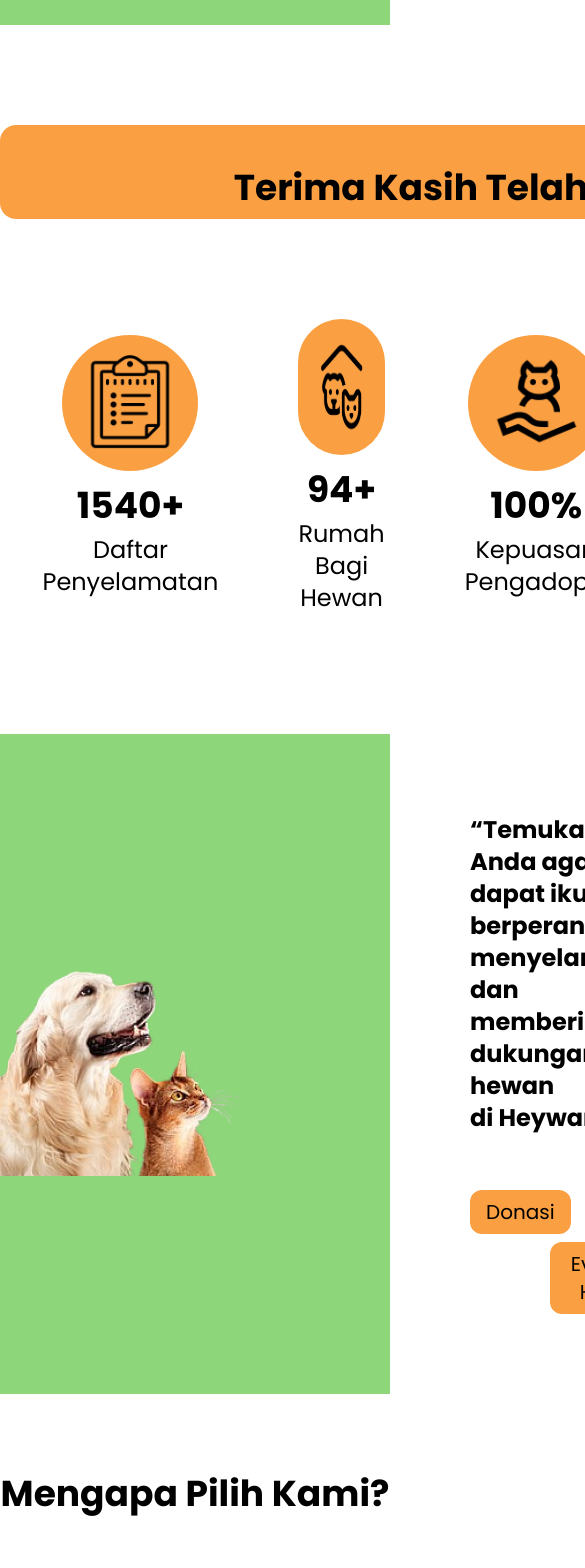
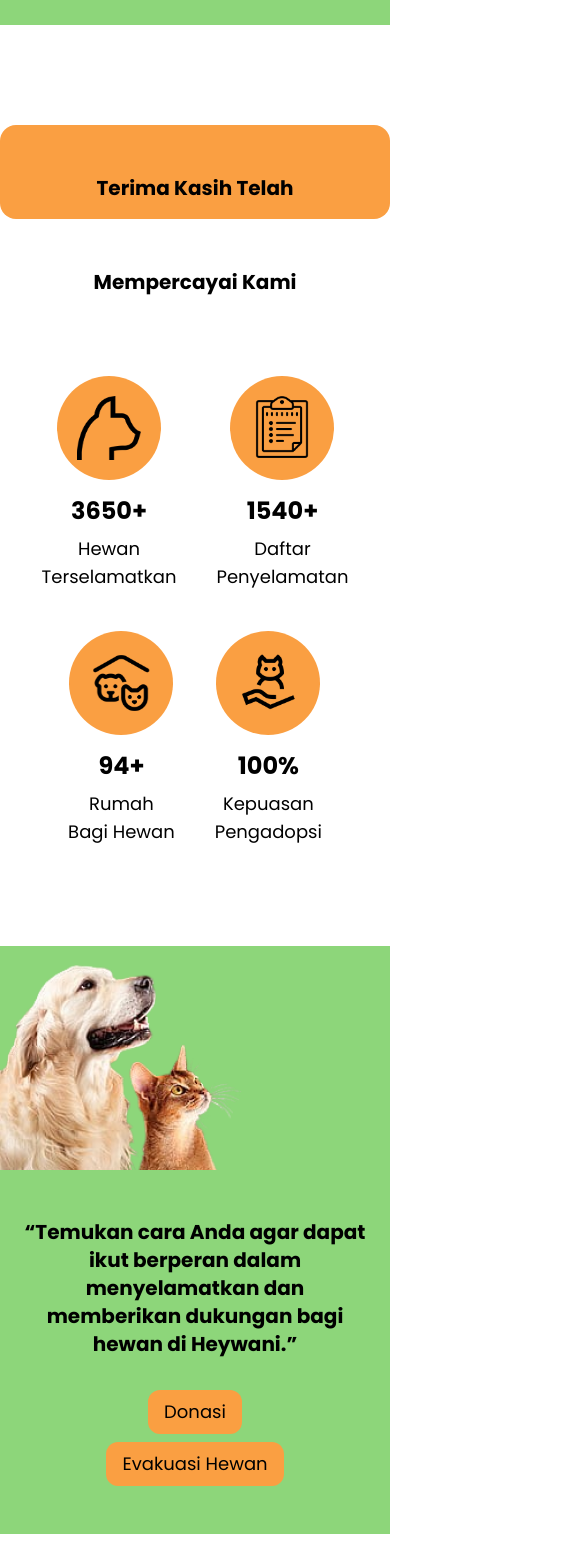
Before and after one commit to Riskotul/Massive-Challenge, a React (Vite) app: page /home in a window 390 px wide. Shown: the part 840-2408 px from the top of the page, 585 px wide, since content can reach past the window. Built offline with nearby package versions, Linux system fonts and the light colour scheme.

Commit message:
responsive homepage & footer

```diff
--- a/src/assets/components/Fragments/Footer/Footer.jsx
+++ b/src/assets/components/Fragments/Footer/Footer.jsx
@@ -1,76 +1,55 @@
 import { FontAwesomeIcon } from "@fortawesome/react-fontawesome";
-import {
-  faInstagram,
-  faTwitter,
-  faTiktok,
-} from "@fortawesome/free-brands-svg-icons";
+import { faInstagram, faTwitter, faTiktok } from "@fortawesome/free-brands-svg-icons";
 
 const Footer = () => {
   return (
     <>
-      {" "}
-      <footer className="w-full h-[320px] bg-[#8DD67A] flex justify-center gap-[100px] pt-[52px] mt-[100px]">
-        <div className="flex flex-col gap-[25px]">
+      <footer className="w-full bg-[#8DD67A] flex flex-col md:flex-row justify-center items-center gap-10 py-8 md:py-12 px-6 md:px-24 lg:px-32">
+        <div className="flex flex-col gap-6 items-center md:items-start">
           <div className="w-[138px] h-[65px] rounded-[20px] bg-white flex items-center justify-center">
-            <img src="/images/app-logo-m.png" alt="" className="scale-75" />
+            <img src="/images/app-logo-m.png" alt="" className="w-32 h-auto" />
           </div>
-          <p className="w-[374px] font-medium">
+          <p className="text-center md:text-left max-w-[374px] text-sm md:text-base font-medium">
             “Bersama Heywani, mari selamatkan dan adopsi hewan yang membutuhkan.
             Setiap tindakan kita memberi harapan baru bagi mereka.”
           </p>
         </div>
-        <div className="flex flex-col gap-[14px]">
+        <div className="flex flex-col gap-6 items-center md:items-start">
           <h1 className="text-[24px] font-medium">Kami Melayani</h1>
           <div className="flex flex-col gap-2 ">
-            <div className="flex gap-[6px] items-center">
-              <img
-                src="/images/footer-paw-icon.png"
-                alt=""
-                className="size-[37px]"
-              />
+            <div className="flex gap-2 items-center">
+              <img src="/images/footer-paw-icon.png" alt="" className="w-8 h-auto" />
               <h1 className="text-[15px] font-medium">Penyelamatan hewan</h1>
             </div>
-            <div className="flex gap-[6px] items-center">
-              <img
-                src="/images/footer-paw-icon.png"
-                alt=""
-                className="size-[37px]"
-              />
+            <div className="flex gap-2 items-center">
+              <img src="/images/footer-paw-icon.png" alt="" className="w-8 h-auto" />
               <h1 className="text-[15px] font-medium">Adopsi hewan</h1>
             </div>
           </div>
         </div>
-        <div className="flex flex-col gap-[14px]">
+        <div className="flex flex-col gap-6 items-center md:items-start">
           <h1 className="text-[24px] font-medium">Hubungi Kami</h1>
           <div className="flex flex-col gap-2 ">
-            <div className="flex gap-[6px] items-center">
-              <img
-                src="/images/footer-location-icon.png"
-                alt=""
-                className="size-[37px]"
-              />
+            <div className="flex gap-2 items-center">
+              <img src="/images/footer-location-icon.png" alt="" className="w-8 h-auto" />
               <h1 className="text-[15px] font-medium">Pulau Jawa</h1>
             </div>
-            <div className="flex gap-[6px] items-center">
-              <img
-                src="/images/footer-telp-icon.png"
-                alt=""
-                className="size-[37px]"
-              />
+            <div className="flex gap-2 items-center">
+              <img src="/images/footer-telp-icon.png" alt="" className="w-8 h-auto" />
               <h1 className="text-[15px] font-medium">08123456789</h1>
             </div>
           </div>
         </div>
-        <div className="flex flex-col gap-[14px]">
+        <div className="flex flex-col gap-6 items-center md:items-start">
           <h1 className="text-[24px] font-medium">Follow Us</h1>
-          <div className="flex gap-[13px] items-center">
-            <FontAwesomeIcon icon={faInstagram} className="text-white size-6" />
-            <FontAwesomeIcon icon={faTwitter} className="text-white size-6" />
-            <FontAwesomeIcon icon={faTiktok} className="text-white size-6" />
+          <div className="flex gap-6 items-center">
+            <FontAwesomeIcon icon={faInstagram} className="text-white w-6 h-6" />
+            <FontAwesomeIcon icon={faTwitter} className="text-white w-6 h-6" />
+            <FontAwesomeIcon icon={faTiktok} className="text-white w-6 h-6" />
           </div>
         </div>
       </footer>
-      <div className="w-full bg-[#8DD67A] h-fit pb-4 flex items-center justify-center font-medium">
+      <div className="w-full bg-[#8DD67A] py-2 flex items-center justify-center text-sm font-medium">
         Copyright 2024 © Heywani. All rights Reserved.
       </div>
     </>
--- a/src/assets/components/Pages/HomePage/HomePage.jsx
+++ b/src/assets/components/Pages/HomePage/HomePage.jsx
@@ -19,8 +19,10 @@ const HomePage = () => {
       <div>
         <div className="bg-[#8DD67A] w-full py-12 md:py-24 px-6 md:px-12 lg:px-20 flex flex-col md:flex-row justify-between items-center gap-10">
           <div className="flex-1 justify-items-center text-center md:text-left">
-              <h1 className="text-2xl md:text-4xl lg:text-4xl mb-4 md:mb-8 font-bold">Heywani</h1>
-              <p className="text-lg md:text-1xl lg:text-2xl mb-4 md:mb-8">
+            <h1 className="text-2xl md:text-4xl lg:text-4xl mb-4 md:mb-8 font-bold">
+              Heywani
+            </h1>
+            <p className="text-lg md:text-xl lg:text-2xl mb-4 md:mb-8">
               Selamatkan, adopsi, dan cintai hewan-hewan terlantar bersama kami. Jadilah bagian dari perubahan dan berikan mereka rumah penuh kasih. Mari bersama-sama menciptakan dunia yang lebih baik untuk hewan!
             </p>
             <button className="bg-[#FA9F42] border-none text-black py-2 px-6 md:py-3 md:px-8 cursor-pointer rounded-xl text-lg md:text-xl mt-2 md:mt-4">
@@ -29,140 +31,149 @@ const HomePage = () => {
               </Link>
             </button>
           </div>
-            <img src={headerImage} alt="Deskripsi gambar" className="w-full md:w-auto h-[320px] md:h-auto" style={{ maxWidth: '700px' }} />
+          <img
+            src={headerImage}
+            alt="Deskripsi gambar"
+            className="w-full md:w-auto h-[320px] md:h-auto"
+            style={{ maxWidth: "700px" }}
+          />
         </div>
 
         <div className="bg-white py-5 text-center mt-20">
-          <div className="bg-[#FA9F42]  text-black text-4xl py-4 px-10 rounded-2xl inline-block mx-auto font-bold w-[1195px] h-[94px] leading-[94px] font-poppins">
+          <div className="bg-[#FA9F42] text-black text-xl md:text-3xl py-4 px-8 rounded-2xl inline-block mx-auto font-bold w-full md:max-w-[1195px] h-[94px] leading-[94px] font-poppins">
             Terima Kasih Telah Mempercayai Kami
           </div>
         </div>
 
-        <div className="flex justify-center items-center mt-10">
-          <div className="text-center m-10">
-            <div className="inline-block p-5 bg-[#FA9F42]  rounded-full">
+        <div className="flex flex-wrap justify-center items-center mt-10">
+          <div className="text-center m-5 md:m-10">
+            <div className="inline-block p-5 bg-[#FA9F42] rounded-full">
               <img
                 src={animalRescueImage}
                 alt="Animal Rescue"
-                className="w-24 h-24"
+                className="w-16 h-16 md:w-24 md:h-24"
               />
             </div>
-            <p className="text-4xl font-bold mt-2">3650+</p>
-            <span className="block text-2xl mt-2">
+            <p className="text-2xl md:text-4xl font-bold mt-2">3650+</p>
+            <span className="block text-lg md:text-2xl mt-2">
               Hewan <br /> Terselamatkan
             </span>
           </div>
-          <div className="text-center m-10">
-            <div className="inline-block p-5 bg-[#FA9F42]  rounded-full">
+          <div className="text-center m-5 md:m-10">
+            <div className="inline-block p-5 bg-[#FA9F42] rounded-full">
               <img
                 src={rescuersListedImage}
                 alt="Rescuers Listed"
-                className="w-24 h-24"
+                className="w-16 h-16 md:w-24 md:h-24"
               />
             </div>
-            <p className="text-4xl font-bold mt-2">1540+</p>
-            <span className="block text-2xl mt-2">
+            <p className="text-2xl md:text-4xl font-bold mt-2">1540+</p>
+            <span className="block text-lg md:text-2xl mt-2">
               Daftar <br /> Penyelamatan
             </span>
           </div>
-          <div className="text-center m-10">
-            <div className="inline-block p-5 bg-[#FA9F42]  rounded-full">
+          <div className="text-center m-5 md:m-10">
+            <div className="inline-block p-5 bg-[#FA9F42] rounded-full">
               <img
                 src={animalHousesImage}
                 alt="Animal Houses"
-                className="w-24 h-24"
+                className="w-16 h-16 md:w-24 md:h-24"
               />
             </div>
-            <p className="text-4xl font-bold mt-2">94+</p>
-            <span className="block text-2xl mt-2">
-              Rumah <br />
-              Bagi Hewan
+            <p className="text-2xl md:text-4xl font-bold mt-2">94+</p>
+            <span className="block text-lg md:text-2xl mt-2">
+              Rumah <br /> Bagi Hewan
             </span>
           </div>
-          <div className="text-center m-10">
-            <div className="inline-block p-5 bg-[#FA9F42]  rounded-full">
+          <div className="text-center m-5 md:m-10">
+            <div className="inline-block p-5 bg-[#FA9F42] rounded-full">
               <img
                 src={adopterStatistikImage}
                 alt="Adopter Satisfaction"
-                className="w-24 h-24"
+                className="w-16 h-16 md:w-24 md:h-24"
               />
             </div>
-            <p className="text-4xl font-bold mt-2">100%</p>
-            <span className="block text-2xl mt-2">
-              Kepuasan <br /> Pengadopsi{" "}
+            <p className="text-2xl md:text-4xl font-bold mt-2">100%</p>
+            <span className="block text-lg md:text-2xl mt-2">
+              Kepuasan <br /> Pengadopsi
             </span>
           </div>
         </div>
 
-        <div className="bg-[#8DD67A] flex justify-between items-center items-end mt-20  ">
+        <div className="bg-[#8DD67A] flex flex-col md:flex-row justify-between items-center mt-20">
           <img
             src={headerBeranda}
             alt="Deskripsi gambar"
-            className="w-[782px] h-full"
+            className="w-full md:w-1/2 h-auto"
           />
-          <div className="flex-1 py-20 px-20 justify-items-center ">
-            <h1 className="text-2xl mb-12 font-bold">
+          <div className="flex-1 py-12 px-6 md:py-20 md:px-20 text-center md:text-left">
+            <h1 className="text-xl md:text-2xl mb-6 md:mb-12 font-bold">
               “Temukan cara Anda agar dapat ikut berperan dalam menyelamatkan
-              dan memberikan dukungan bagi hewan di Heywani.”
+              dan memberikan dukungan bagi hewan di Heywani.”
             </h1>
-            <button className="bg-[#FA9F42] border-none text-black py-2 px-4 cursor-pointer rounded-xl text-xl mt-2">
+            <div className="flex flex-col md:flex-row justify-center md:justify-start items-center md:items-start">
+              <button className="bg-[#FA9F42] border-none text-black py-2 px-4 md:py-2 md:px-6 cursor-pointer rounded-xl text-lg md:text-xl mt-2 md:mt-4 md:mr-4">
                 <Link to="/donation" className="no-underline text-black">
                   Donasi
                 </Link>
               </button>
-            <button className="bg-[#FA9F42] border-none text-black py-2 px-4 cursor-pointer rounded-xl text-xl mt-2 ml-20">
+              <button className="bg-[#FA9F42] border-none text-black py-2 px-4 md:py-2 md:px-6 cursor-pointer rounded-xl text-lg md:text-xl mt-2 md:mt-4">
                 <Link to="/contact" className="no-underline text-black">
                   Evakuasi Hewan
                 </Link>
               </button>
             </div>
           </div>
+      </div>
 
-        <h1 className="text-center text-4xl font-bold text-black mt-20 mb-10">
+
+        <h1 className="text-center text-3xl md:text-4xl font-bold text-black mt-20 mb-10">
           Mengapa Pilih Kami?
         </h1>
-        <div className="flex justify-center gap-20 px-12 mt-20 mb-32">
-          <div className="w-[370px] h-[538px] bg-[#FA9F42]  rounded-2xl p-5 box-border">
-            <div className="text-center ">
+        <div className="flex flex-col md:flex-row justify-center gap-10 md:gap-20 px-5 md:px-12 mt-10 md:mt-20 mb-10 md:mb-32">
+          <div className="w-full md:w-[370px] h-auto md:h-[538px] bg-[#FA9F42] rounded-2xl p-5 box-border">
+            <div className="text-center">
               <img
                 src={pilihKami1Image}
                 alt="Peduli dan Berpengalaman"
-                className="w-[289px] h-[242px] rounded-2xl mb-6"
+                className="w-full md:w-[289px] h-auto md:h-[242px] rounded-2xl mb-6"
               />
-              <h3 className="text-2xl font-bold mb-2">
+              <h3 className="text-xl md:text-2xl font-bold mb-2">
                 Peduli dan Berpengalaman
               </h3>
-              <p className="text-lg  font-reguler text-black mt-2">
+              <p className="text-base md:text-lg font-regular text-black mt-2">
                 Tim kami berkomitmen dan berpengalaman dalam menyelamatkan hewan
                 terlantar.
               </p>
             </div>
           </div>
-          <div className="w-[370px] h-[538px] bg-[#FA9F42]  rounded-2xl p-5 box-border">
+          <div className="w-full md:w-[370px] h-auto md:h-[538px] bg-[#FA9F42] rounded-2xl p-5 box-border">
             <div className="text-center">
               <img
                 src={pilihKami2Image}
                 alt="Proses Adopsi yang Mudah"
-                className="w-[289px] h-[242px] rounded-2xl mb-6"
+                className="w-full md:w-[289px] h-auto md:h-[242px] rounded-2xl mb-6"
               />
-              <h3 className="text-2xl font-bold mb-2">
+              <h3 className="text-xl md:text-2xl font-bold mb-2">
                 Proses Adopsi yang Mudah
               </h3>
-              <p className="text-lg  font-reguler text-black mt-2">
+              <p className="text-base md:text-lg font-regular text-black mt-2">
                 Kami memudahkan proses adopsi untuk memastikan hewan menemukan
                 rumah yang penuh kasih.
               </p>
             </div>
           </div>
-          <div className="w-[370px] h-[538px] bg-[#FA9F42]  rounded-2xl p-5 box-border">
+          <div className="w-full md:w-[370px] h-auto md:h-[538px] bg-[#FA9F42] rounded-2xl p-5 box-border">
             <div className="text-center">
               <img
                 src={pilihKami3Image}
                 alt="Kesehatan Terjamin"
-                className="w-[289px] h-[242px] rounded-2xl mb-6"
+                className="w-full md:w-[289px] h-auto md:h-[242px] rounded-2xl mb-6"
               />
-              <h3 className="text-2xl font-bold mb-2">Kesehatan Terjamin</h3>
-              <p className="text-lg font-reguler text-black mt-2">
+              <h3 className="text-xl md:text-2xl font-bold mb-2">
+                Kesehatan Terjamin
+              </h3>
+              <p className="text-base md:text-lg font-regular text-black mt-2">
                 Hewan akan mendapatkan perawatan kesehatan secara lengkap
                 sebelum nanti diadopsi.
               </p>
```
Lines whose indentation alone changed are shown as unchanged.
